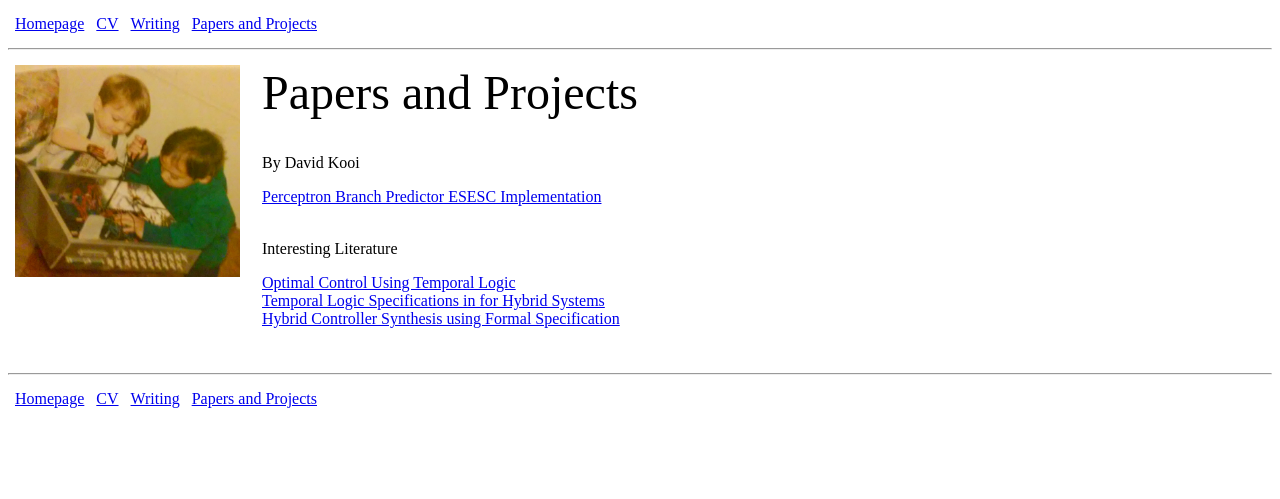
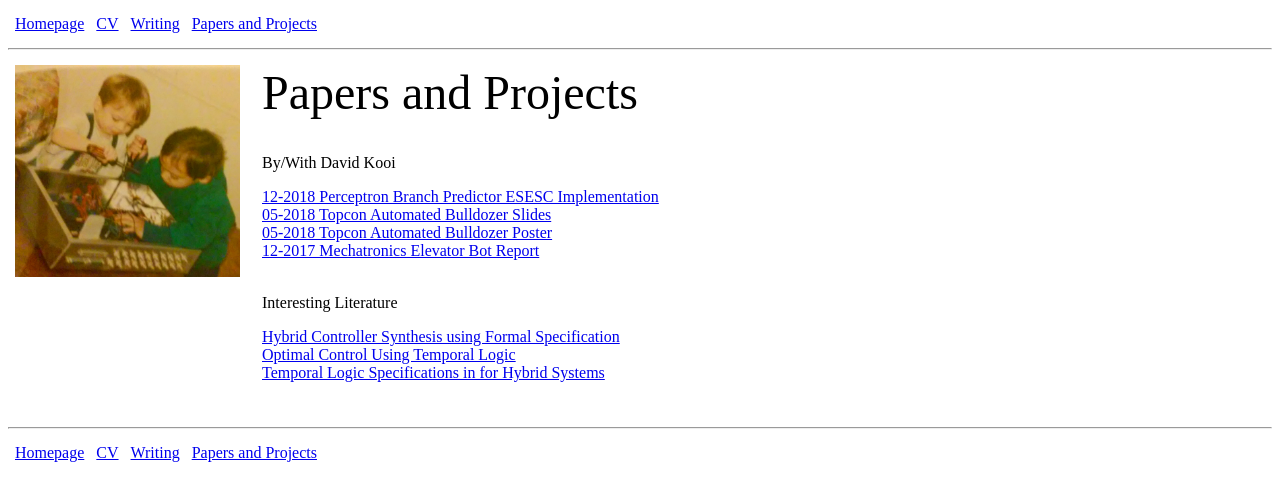
Before and after one commit to david-kooi/site, a Flask app: page /papers_and_projects in a window 1280 px wide. Shown: the top 499 px of the page. Run offline with Flask 2, Linux system fonts and the light colour scheme.

Commit message:
Added 3 reports and added sorting of reports.

```diff
--- a/root/pages/Projects.py
+++ b/root/pages/Projects.py
@@ -15,7 +15,10 @@ class ProjectPage(Page):
 
 
         self.base_info["personal_projects"] = {\
-                "Perceptron Branch Predictor ESESC Implementation":{"path":"/static/pdf/ohsnap_perceptron_dkooi.pdf"},\
+                "12-2018 Perceptron Branch Predictor ESESC Implementation":{"path":"/static/pdf/ohsnap_perceptron_dkooi.pdf"},\
+                "05-2018 Topcon Automated Bulldozer Slides":{"path":"/static/pdf/topcon_automated_bulldozer_slides.pdf"},\
+                "05-2018 Topcon Automated Bulldozer Poster":{"path":"/static/pdf/topcon_automated_bulldozer_poster.pdf"},\
+                "12-2017 Mechatronics Elevator Bot Report":{"path":"/static/pdf/2017_mechatronics_report.pdf"},\
                 }
 
         self.base_info['by_others']  = {\
@@ -24,8 +27,17 @@ class ProjectPage(Page):
                 "Hybrid Controller Synthesis using Formal Specification":{"path":"https://ieeexplore.ieee.org/document/8396562?reload=true"}\
                 }
 
-        link_names = [key for key in self.base_info['by_others']]
-        self.base_info['link_names'] = link_names
+        personal_names = [key for key in self.base_info['personal_projects']]
+        other_names    = [key for key in self.base_info['by_others']]
+
+        def date_sort(item):
+            date  = item.split(' ')[0]
+            month = date.split('-')[0]
+            year  = date.split('-')[1]
+            return year,month
+
+        self.base_info['personal_names']  = sorted(personal_names, key=date_sort, reverse=True)
+        self.base_info['other_names']     = sorted(other_names, reverse=False)
 
 
     def GetName(self):
--- a/root/static/text/latest_update.txt
+++ b/root/static/text/latest_update.txt
@@ -1,5 +1,3 @@
-Last updated: 2018-12-0
+Last updated: 2018-12-2
 
-Added: Poems/2018/along_the_shore.txt
-Modified: Reflections/2018/galey_young_1.txt
-Modified: Reflections/2018/galey_young_2.txt
+Modified: Stories/trip_log.txt
--- a/root/templates/project_content.html
+++ b/root/templates/project_content.html
@@ -2,15 +2,15 @@
 
 <div id="content">
 
-<p> By David Kooi </p>
-{% for name in personal_projects%}
+<p> By/With  David Kooi </p>
+{% for name in personal_names%}
 <a href="{{personal_projects[name]['path']}}"> {{name}} </a>
 <br>
 {% endfor %}
 
 <br>
 <p> Interesting Literature</p>
-{% for name in by_others%}
+{% for name in other_names%}
 <a href="{{by_others[name]['path']}}"> {{name}} </a>
 <br>
 {% endfor %}
```
